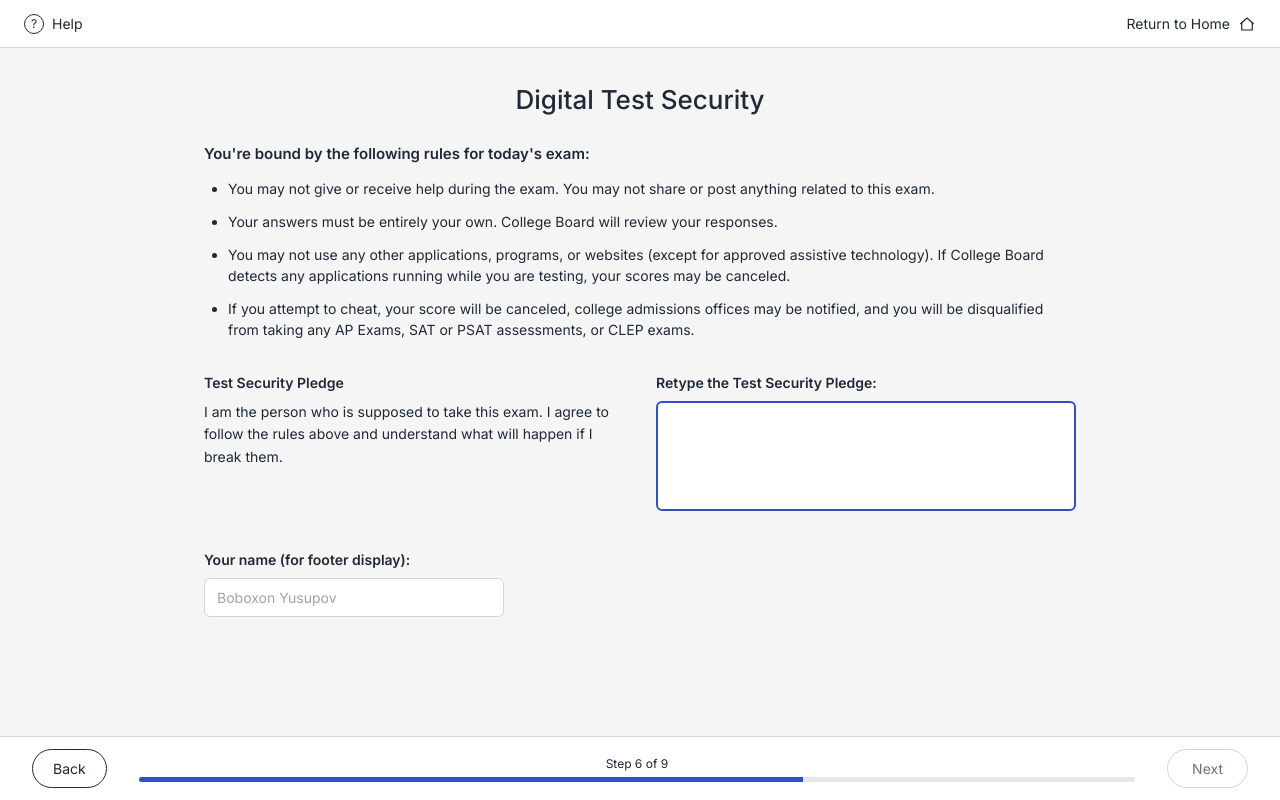
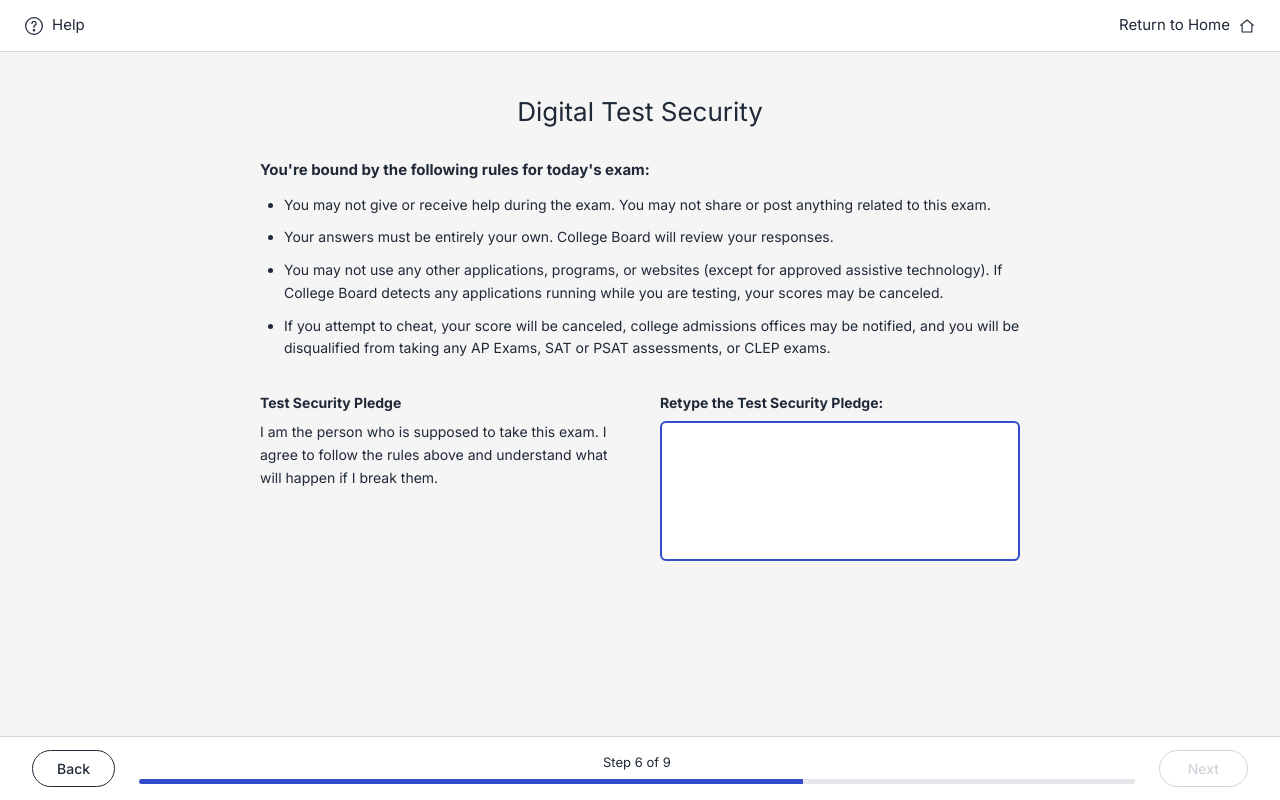
Before and after one commit to myrosama/Bluebook_Copy, a React (Vite) app: page / in a window 1280 px wide. Built offline with nearby package versions, Linux system fonts and the light colour scheme; a web font is replaced by a local one.

Commit message:
Refine SecurityPledge: narrower container, hardcoded name, refined icons

```diff
--- a/src/screens/SecurityPledge.jsx
+++ b/src/screens/SecurityPledge.jsx
@@ -4,99 +4,92 @@ const PLEDGE_TEXT =
   'I am the person who is supposed to take this exam. I agree to follow the rules above and understand what will happen if I break them.';
 
 export default function SecurityPledge({ onContinue }) {
-  const [pledge, setPledge] = useState(PLEDGE_TEXT);
   const [retype, setRetype] = useState('');
-  const [name, setName] = useState('');
 
   const valid = useMemo(
-    () => pledge.trim().length > 0 && retype.trim() === pledge.trim(),
-    [pledge, retype]
+    () => retype.trim() === PLEDGE_TEXT.trim(),
+    [retype]
   );
 
   return (
     <div className="min-h-screen flex flex-col bg-bb-pageBg">
       {/* Top thin header */}
-      <div className="h-12 bg-white border-b border-bb-border flex items-center justify-between px-6 text-[14px]">
-        <button className="flex items-center gap-2 text-bb-textDark hover:underline">
-          <span className="inline-flex items-center justify-center w-5 h-5 rounded-full border border-bb-textDark text-[12px]">
-            ?
-          </span>
+      <div className="h-[52px] bg-white border-b border-bb-border flex items-center justify-between px-6 text-[15px]">
+        <button className="flex items-center gap-2 text-bb-textDark">
+          <svg width="20" height="20" viewBox="0 0 24 24" fill="none" stroke="currentColor" strokeWidth="1.5">
+            <circle cx="12" cy="12" r="10" />
+            <path d="M9.5 9a2.5 2.5 0 1 1 3.5 2.3c-.7.4-1 .9-1 1.7v.5" strokeLinecap="round" />
+            <circle cx="12" cy="17" r="0.8" fill="currentColor" />
+          </svg>
           Help
         </button>
-        <button className="flex items-center gap-2 text-bb-textDark hover:underline">
+        <button className="flex items-center gap-2 text-bb-textDark">
           Return to Home
-          <svg width="18" height="18" viewBox="0 0 24 24" fill="none" stroke="currentColor" strokeWidth="1.6">
-            <path d="M3 12 12 4l9 8" />
-            <path d="M5 10v10h14V10" />
+          <svg width="18" height="18" viewBox="0 0 24 24" fill="none" stroke="currentColor" strokeWidth="1.5">
+            <path d="M3 11.5 12 4l9 7.5" strokeLinejoin="round" />
+            <path d="M5.5 10v10h13V10" strokeLinejoin="round" />
           </svg>
         </button>
       </div>
 
-      <div className="flex-1 max-w-[920px] w-full mx-auto px-6 pt-8 pb-24">
-        <h1 className="text-center text-[26px] font-medium text-bb-textDark mb-6">
+      {/* Centered content container */}
+      <div className="flex-1 flex justify-center px-6 pb-[80px]">
+        <div className="w-full max-w-[760px] pt-10">
+          <h1 className="text-center text-[26px] font-normal text-bb-textDark mb-7">
             Digital Test Security
           </h1>
 
-        <p className="text-[15px] font-semibold text-bb-textDark mb-3">
+          <p className="text-[15px] font-bold text-bb-textDark mb-3">
             You're bound by the following rules for today's exam:
           </p>
-        <ul className="list-disc pl-6 space-y-3 text-[14px] text-bb-textDark mb-8">
+          <ul className="list-disc pl-6 space-y-2.5 text-[14px] text-bb-textDark mb-8 leading-relaxed">
             <li>You may not give or receive help during the exam. You may not share or post anything related to this exam.</li>
             <li>Your answers must be entirely your own. College Board will review your responses.</li>
             <li>You may not use any other applications, programs, or websites (except for approved assistive technology). If College Board detects any applications running while you are testing, your scores may be canceled.</li>
             <li>If you attempt to cheat, your score will be canceled, college admissions offices may be notified, and you will be disqualified from taking any AP Exams, SAT or PSAT assessments, or CLEP exams.</li>
           </ul>
 
-        <div className="grid grid-cols-2 gap-8 mt-2">
+          <div className="grid grid-cols-2 gap-10 mt-4">
             <div>
-            <label className="block text-[14px] font-semibold text-bb-textDark mb-2">
+              <h2 className="text-[14px] font-bold text-bb-textDark mb-2">
                 Test Security Pledge
-            </label>
-            <p className="text-[14px] text-bb-textDark leading-relaxed">{PLEDGE_TEXT}</p>
+              </h2>
+              <p className="text-[14px] text-bb-textDark leading-relaxed">
+                {PLEDGE_TEXT}
+              </p>
             </div>
             <div>
-            <label className="block text-[14px] font-semibold text-bb-textDark mb-2">
+              <h2 className="text-[14px] font-bold text-bb-textDark mb-2">
                 Retype the Test Security Pledge:
-            </label>
+              </h2>
               <textarea
                 value={retype}
                 onChange={(e) => setRetype(e.target.value)}
-              className="w-full h-[110px] border-2 border-bb-blue rounded-md p-3 text-[14px] outline-none resize-none"
+                className="w-full h-[140px] border-2 border-bb-blue rounded-md p-3 text-[14px] outline-none resize-none bg-white"
               />
             </div>
           </div>
-
-        <div className="mt-8">
-          <label className="block text-[14px] font-semibold text-bb-textDark mb-2">
-            Your name (for footer display):
-          </label>
-          <input
-            value={name}
-            onChange={(e) => setName(e.target.value)}
-            placeholder="Boboxon Yusupov"
-            className="w-[300px] border border-bb-border rounded-md px-3 py-2 text-[14px] outline-none focus:border-bb-blue"
-          />
         </div>
       </div>
 
       {/* Footer with progress */}
-      <div className="fixed bottom-0 left-0 right-0 h-[64px] bg-white border-t border-bb-border flex items-center justify-between px-8">
-        <button className="px-5 py-2 text-[14px] rounded-full border border-bb-textDark hover:bg-gray-100">
+      <div className="fixed bottom-0 left-0 right-0 h-[64px] bg-white border-t border-bb-border flex items-center px-8 gap-6">
+        <button className="px-6 py-[7px] text-[14px] font-medium rounded-full border border-bb-textDark text-bb-textDark hover:bg-gray-50">
           Back
         </button>
-        <div className="flex-1 mx-8">
-          <div className="text-center text-[12px] text-bb-textDark mb-1">Step 6 of 9</div>
+        <div className="flex-1">
+          <div className="text-center text-[13px] text-bb-textDark mb-1.5">Step 6 of 9</div>
           <div className="h-[5px] bg-gray-200 rounded-full overflow-hidden">
             <div className="h-full bg-bb-blue" style={{ width: `${(6 / 9) * 100}%` }} />
           </div>
         </div>
         <button
           disabled={!valid}
-          onClick={() => valid && onContinue(name)}
-          className={`px-6 py-2 text-[14px] rounded-full border ${
+          onClick={() => valid && onContinue('Boboxon Yusupov')}
+          className={`px-7 py-[7px] text-[14px] font-medium rounded-full border ${
             valid
-              ? 'border-bb-textDark text-bb-textDark hover:bg-gray-100 cursor-pointer'
-              : 'border-bb-border text-bb-gray cursor-not-allowed'
+              ? 'border-bb-textDark text-bb-textDark hover:bg-gray-50 cursor-pointer'
+              : 'border-bb-border text-bb-border cursor-not-allowed'
           }`}
         >
           Next
```
Lines whose indentation alone changed are shown as unchanged.
